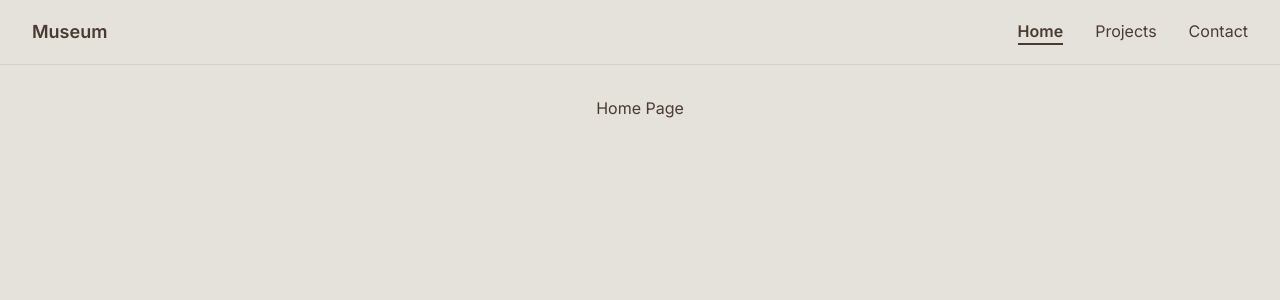
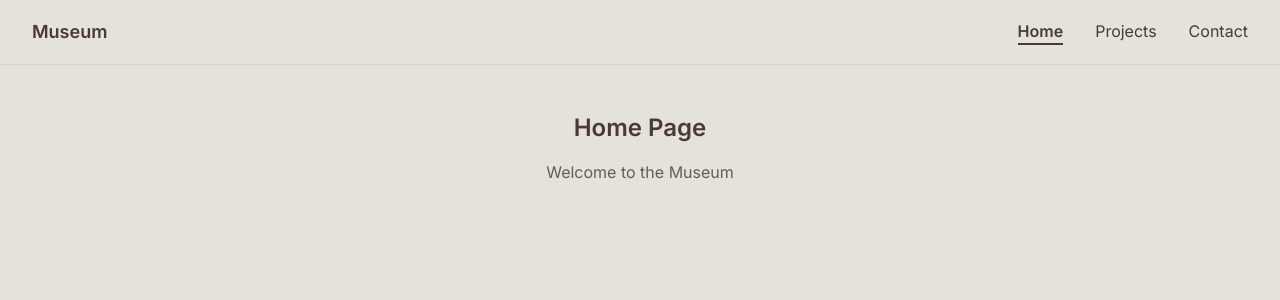
Before and after one commit to KrisVerses/Navbar, a React (Vite) app: page / in a window 1280 px wide. Shown: the top 300 px of the page. Built offline with nearby package versions, Linux system fonts and the light colour scheme.

Commit message:
feat(app): implement page transitions and loading indicators

```diff
--- a/src/App.tsx
+++ b/src/App.tsx
@@ -1,18 +1,49 @@
 import { BrowserRouter as Router, Routes, Route } from 'react-router-dom';
 import Navbar from './components/Navbar';
+import { PageTransition, NavigationIndicator } from './components/NavigationEffects';
 import './App.css';
 
+/**
+ * App Component
+ *
+ * Implements:
+ * - Route configuration
+ * - Page transitions
+ * - Loading indicators
+ * - Layout structure
+ */
 function App() {
   return (
     <Router>
-      <div className="min-h-screen bg-museum-bg text-museum-text">
+      <div className="min-h-screen bg-museum-bg">
         <Navbar />
+        {/* Navigation loading indicator at the top level */}
+        <NavigationIndicator />
+
+        {/* Main content area with page transitions */}
         <main className="pt-16 px-4 max-w-7xl mx-auto">
-          <Routes>
-            <Route path="/" element={<div>Home Page</div>} />
-            <Route path="/projects" element={<div>Projects Page</div>} />
-            <Route path="/contact" element={<div>Contact Page</div>} />
-          </Routes>
+          <PageTransition>
+            <Routes>
+              <Route path="/" element={
+                <div className="p-4">
+                  <h1 className="text-2xl font-semibold text-museum-text">Home Page</h1>
+                  <p className="mt-4 text-museum-text/80">Welcome to the Museum</p>
+                </div>
+              } />
+              <Route path="/projects" element={
+                <div className="p-4">
+                  <h1 className="text-2xl font-semibold text-museum-text">Projects</h1>
+                  <p className="mt-4 text-museum-text/80">Our latest exhibitions</p>
+                </div>
+              } />
+              <Route path="/contact" element={
+                <div className="p-4">
+                  <h1 className="text-2xl font-semibold text-museum-text">Contact</h1>
+                  <p className="mt-4 text-museum-text/80">Get in touch with us</p>
+                </div>
+              } />
+            </Routes>
+          </PageTransition>
         </main>
       </div>
     </Router>
```
